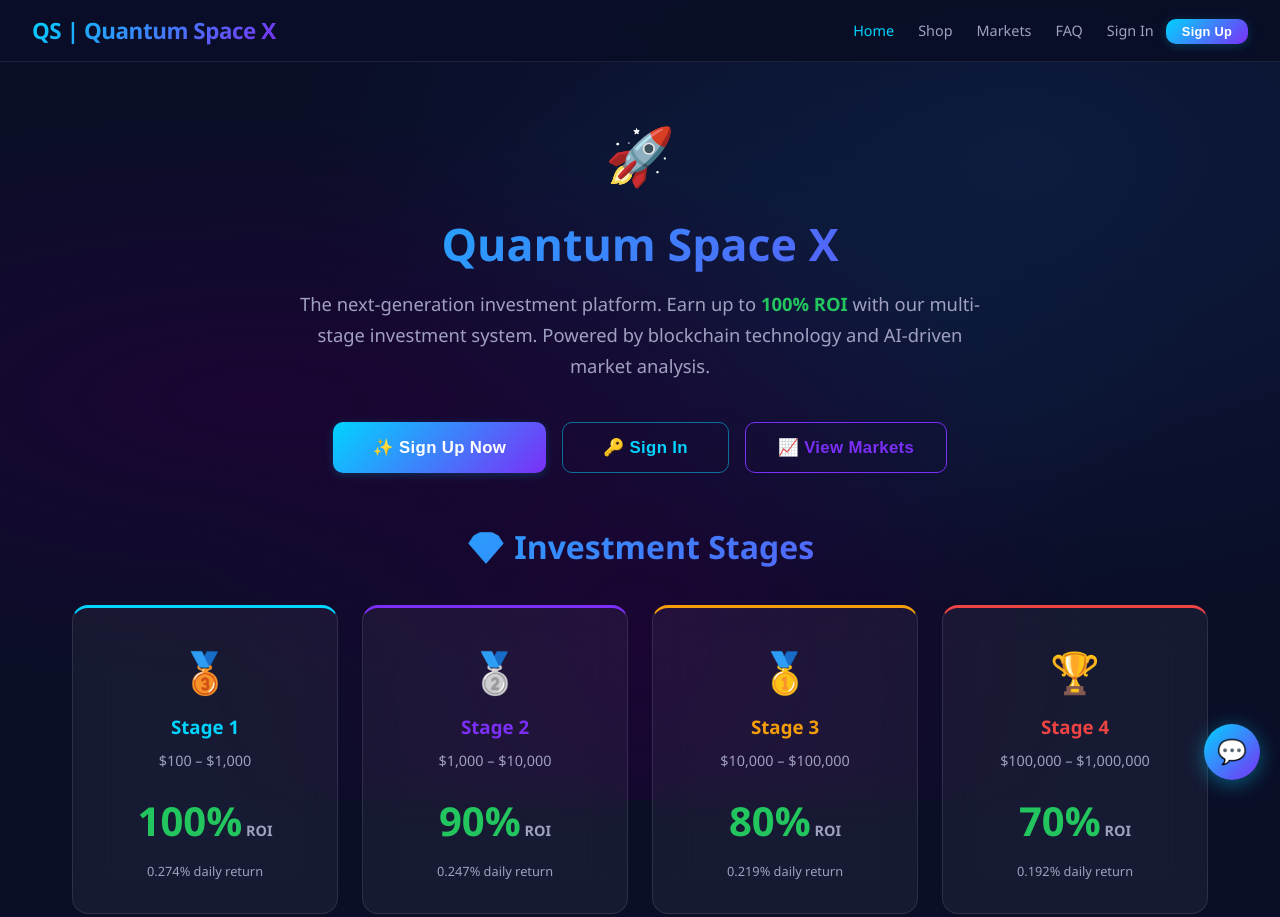
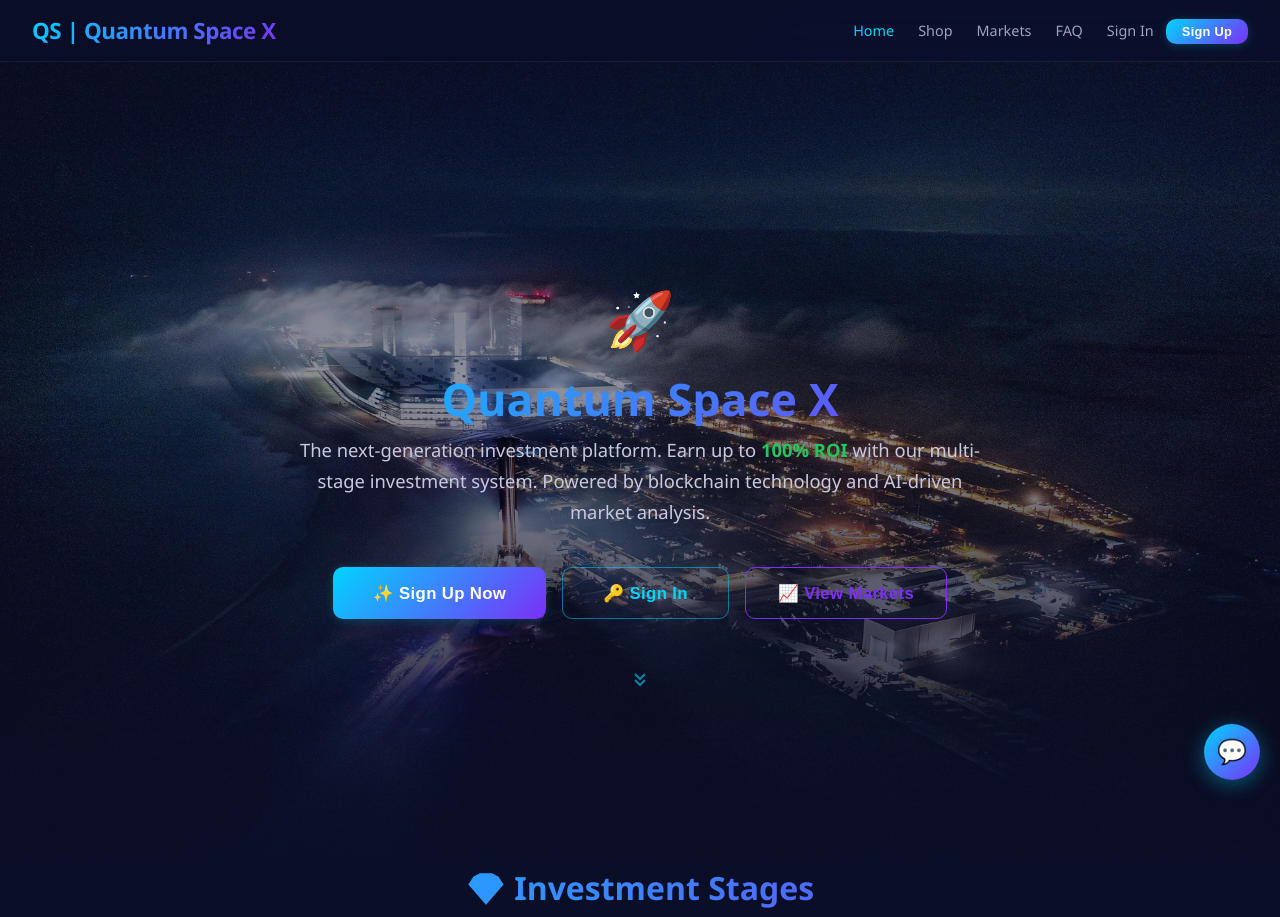
Before and after one commit to klevsconceptz-gif/commandcode, a website: page public/index.html in a window 1280 px wide. Shown: the top 917 px of the page. Drawn offline with Linux system fonts and the light colour scheme.

Commit message:
🖼 Full-screen Starship hero — edge-to-edge background image with overlay
- hero-starship.jpg (2048x1152) as full-viewport hero background
- Dark gradient overlay for text readability
- Nav bar semi-transparent for seamless overlay
- Added bounce animation for scroll indicator
- Content centered over starship image

```diff
--- a/public/css/style.css
+++ b/public/css/style.css
@@ -11,7 +11,7 @@ body{font-family:'Segoe UI',system-ui,-apple-system,BlinkMacSystemFont,sans-seri
 .glass-strong{background:rgba(255,255,255,0.08);backdrop-filter:blur(30px);-webkit-backdrop-filter:blur(30px);border:1px solid rgba(255,255,255,0.15);border-radius:16px}
 
 /* Navigation */
-.nav-bar{display:flex;justify-content:space-between;align-items:center;padding:0.8rem 2rem;background:rgba(10,14,39,0.95);backdrop-filter:blur(20px);-webkit-backdrop-filter:blur(20px);border-bottom:1px solid rgba(255,255,255,0.08);position:sticky;top:0;z-index:1000}
+.nav-bar{display:flex;justify-content:space-between;align-items:center;padding:0.8rem 2rem;background:rgba(10,14,39,0.75);backdrop-filter:blur(20px);-webkit-backdrop-filter:blur(20px);border-bottom:1px solid rgba(255,255,255,0.06);position:sticky;top:0;z-index:1000}
 .nav-logo{font-size:1.4rem;font-weight:800;background:linear-gradient(135deg,#00d4ff,#7b2ff7);-webkit-background-clip:text;-webkit-text-fill-color:transparent;letter-spacing:-0.02em}
 .nav-links{display:flex;gap:1.5rem;align-items:center}
 .nav-links a{color:#a0a0c0;text-decoration:none;font-weight:500;transition:color 0.3s;font-size:0.9rem}
@@ -110,5 +110,6 @@ tr:hover{background:rgba(255,255,255,0.02)}
 /* Animations */
 @keyframes pulse{0%,100%{opacity:1}50%{opacity:0.5}}
 @keyframes glow{0%,100%{box-shadow:0 0 5px rgba(0,212,255,0.3)}50%{box-shadow:0 0 20px rgba(0,212,255,0.6)}}
+@keyframes bounce{0%,20%,50%,80%,100%{transform:translateY(0)}40%{transform:translateY(-8px)}60%{transform:translateY(-4px)}}
 .animate-pulse{animation:pulse 2s infinite}
 .animate-glow{animation:glow 2s infinite}
--- a/public/home.html
+++ b/public/home.html
@@ -1,12 +1,23 @@
-<!-- Hero Section -->
-<div style="max-width:1200px;margin:0 auto;padding:3rem 2rem;text-align:center">
-  <div style="font-size:3.5rem;margin-bottom:0.5rem">🚀</div>
-  <h1 style="font-size:2.8rem;font-weight:800;background:linear-gradient(135deg,#00d4ff,#7b2ff7);-webkit-background-clip:text;-webkit-text-fill-color:transparent;margin-bottom:0.5rem">Quantum Space X</h1>
-  <p style="font-size:1.15rem;color:#a0a0c0;margin-bottom:2.5rem;max-width:700px;margin-left:auto;margin-right:auto;line-height:1.7">The next-generation investment platform. Earn up to <strong style="color:#22c55e">100% ROI</strong> with our multi-stage investment system. Powered by blockchain technology and AI-driven market analysis.</p>
-  <div style="display:flex;gap:1rem;justify-content:center;flex-wrap:wrap">
-    <button class="btn btn-primary" style="padding:0.9rem 2.5rem;font-size:1.05rem;font-weight:700" onclick="showRegister()">✨ Sign Up Now</button>
-    <button class="btn btn-outline" style="padding:0.9rem 2.5rem;font-size:1.05rem" onclick="showLogin()">🔑 Sign In</button>
-    <button class="btn btn-outline" style="padding:0.9rem 2rem;font-size:1.05rem;border-color:#7b2ff7;color:#7b2ff7" onclick="navTo('/markets')">📈 View Markets</button>
+<!-- Hero Section — Full-Screen Edge-to-Edge Starship -->
+<div style="position:relative;width:100%;min-height:100vh;display:flex;align-items:center;justify-content:center;overflow:hidden;margin:0;padding:0">
+  <!-- Background Image -->
+  <img src="/images/hero-starship.jpg" alt="SpaceX Starship" style="position:absolute;inset:0;width:100%;height:100%;object-fit:cover;object-position:center;z-index:0" loading="eager">
+  <!-- Dark gradient overlay for readability -->
+  <div style="position:absolute;inset:0;background:linear-gradient(180deg,rgba(10,14,39,0.7) 0%,rgba(10,14,39,0.45) 40%,rgba(10,14,39,0.75) 75%,rgba(10,14,39,0.95) 100%);z-index:1"></div>
+  <!-- Content overlay -->
+  <div style="position:relative;z-index:2;text-align:center;padding:6rem 2rem 3rem;max-width:900px;width:100%">
+    <div style="font-size:3.5rem;margin-bottom:0.5rem">🚀</div>
+    <h1 style="font-size:2.8rem;font-weight:800;background:linear-gradient(135deg,#00d4ff,#7b2ff7);-webkit-background-clip:text;-webkit-text-fill-color:transparent;margin-bottom:0.5rem;line-height:1.2">Quantum Space X</h1>
+    <p style="font-size:1.15rem;color:#c8c8e0;margin-bottom:2.5rem;max-width:700px;margin-left:auto;margin-right:auto;line-height:1.7">The next-generation investment platform. Earn up to <strong style="color:#22c55e">100% ROI</strong> with our multi-stage investment system. Powered by blockchain technology and AI-driven market analysis.</p>
+    <div style="display:flex;gap:1rem;justify-content:center;flex-wrap:wrap">
+      <button class="btn btn-primary" style="padding:0.9rem 2.5rem;font-size:1.05rem;font-weight:700" onclick="showRegister()">✨ Sign Up Now</button>
+      <button class="btn btn-outline" style="padding:0.9rem 2.5rem;font-size:1.05rem" onclick="showLogin()">🔑 Sign In</button>
+      <button class="btn btn-outline" style="padding:0.9rem 2rem;font-size:1.05rem;border-color:#7b2ff7;color:#7b2ff7" onclick="navTo('/markets')">📈 View Markets</button>
+    </div>
+    <!-- Scroll indicator -->
+    <div style="margin-top:3rem;opacity:0.6;animation:bounce 2s infinite">
+      <svg width="24" height="24" viewBox="0 0 24 24" fill="none" stroke="#00d4ff" stroke-width="2"><path d="M7 13l5 5 5-5M7 7l5 5 5-5"/></svg>
+    </div>
   </div>
 </div>
 
```
Also changed, not shown: public/images/hero-starship.jpg (added).
